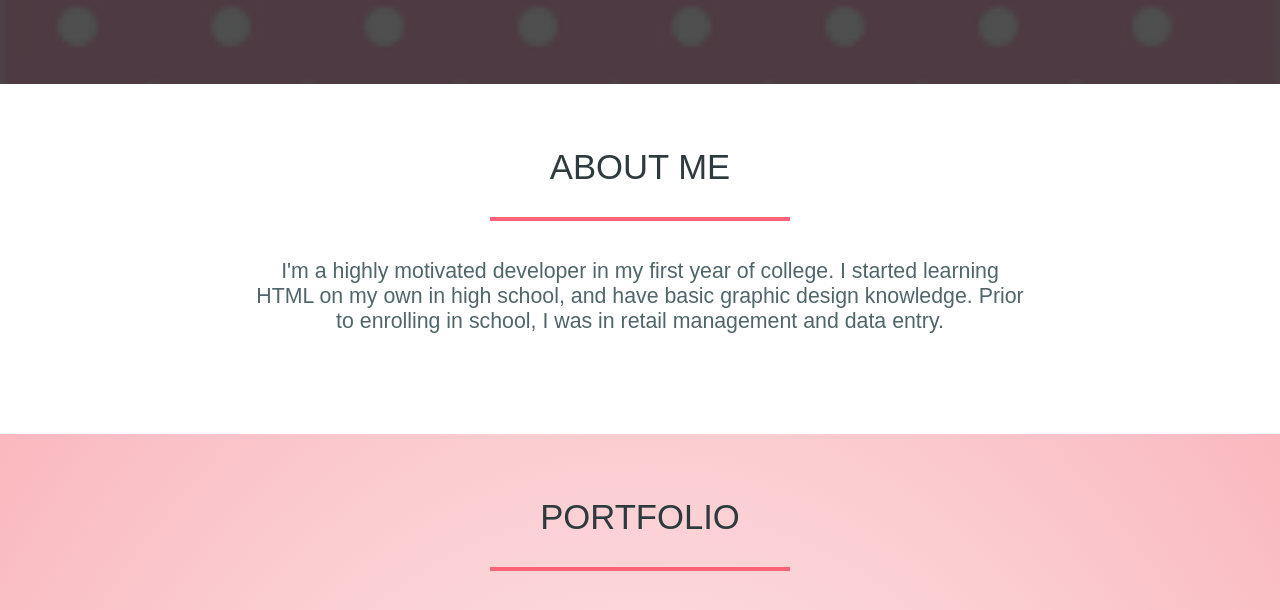
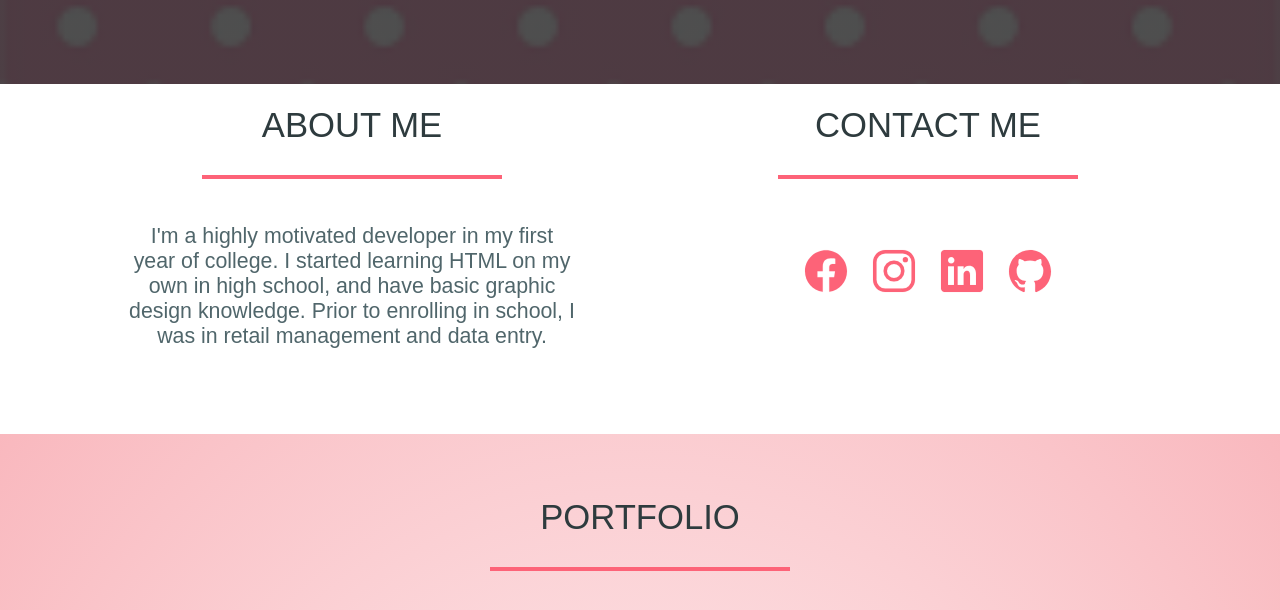
Before and after one commit to Taratiara/Portfolio, a plain HTML site: page Index.html in a window 1280 px wide. Shown: the part 716-1326 px from the top of the page. Drawn offline with nearby package versions, Linux system fonts and the light colour scheme.

Commit message:
last edit

```diff
--- a/Index.html
+++ b/Index.html
@@ -34,10 +34,22 @@
         </header>
 
         <section id="about">
-            <h1 class="headings">ABOUT ME</h1>
-            <p class="about-me">I'm a highly motivated developer in my first year of college. I started learning HTML on my own in high school,
-                and have basic graphic design knowledge. Prior to enrolling in school, I was in retail management and data entry.
-            </p>
+            <div class="about-me">
+                <h1 class="headings">ABOUT ME</h1>
+                <p class="about-me">I'm a highly motivated developer in my first year of college. I started learning HTML on my own in high school,
+                    and have basic graphic design knowledge. Prior to enrolling in school, I was in retail management and data entry.
+                </p>
+            </div>
+
+            <div class="contact-me">
+                <h1 class="headings">CONTACT ME</h1>
+                <div class="socials">
+                    <a href="https://www.facebook.com/tara.maritato"><ion-icon name="logo-facebook" class="social-icons"></ion-icon></a>
+                    <a href="https://www.instagram.com/taratiara789/"><ion-icon name="logo-instagram" class="social-icons"></ion-icon></a>
+                    <a href="https://www.linkedin.com/in/tara-maritato-8813b3152/"><ion-icon name="logo-linkedin" class="social-icons"></ion-icon></a>
+                    <a href="https://github.com/Taratiara"><ion-icon name="logo-github" class="social-icons"></ion-icon></a>
+                </div>
+            </div>
         </section>
 
         <section id="portfolio">
@@ -54,6 +66,10 @@
                 <div class="project">
                     <a href="https://taratiara.github.io/Omnifood/"><img src="images/omnifood.PNG" alt="Omnifood"></a>
                     <a href="https://taratiara.github.io/Omnifood/">Omnifood</a>
+                </div>
+                <div class="project">
+                    <a href="https://soulcartel117.github.io/Rock-Paper-Scissors/"><img src="images/rock.PNG" alt="Rock, Paper, Scissors"></a>
+                    <a href="https://soulcartel117.github.io/Rock-Paper-Scissors/">Rock, Paper, Scissors</a>
                 </div>
 
             </div>
--- a/Style.css
+++ b/Style.css
@@ -60,7 +60,7 @@ div.hero{
     display: flex;
     color: white;
     width: 100%;
-    height: 720px;
+    min-height: 720px;
 }
 
 div.icon{
@@ -87,10 +87,19 @@ p.bio{
 
 section#about{
     width: 100%;
-    height: 350px;
+    min-height: 350px;
     display: flex;
-    flex-direction: column;
     background-color: white;
+}
+
+div.about-me{
+    width: 35%;
+    margin-left: 10%;
+}
+
+div.contact-me{
+    width: 35%;
+    margin-left: 10%;
 }
 
 h1.headings{
@@ -112,20 +121,36 @@ h1.headings::after{
 }
 
 p.about-me{
-    width: 60%;
-    margin-left: auto;
-    margin-right: auto;
     font-size: 16pt;
     text-align: center;
     color: #50666B;
-    margin-top: 3%;
+    margin-top: 10%;
+}
+
+div.socials{
+    display: flex;
+    justify-content: center;
+    text-align: center;
+    margin-left: 20px;
+    margin-top: 15%;
+}
+
+.social-icons{
+    color: #FD6378;
+    font-size: 300%;
+    margin-right: 20px;
+    --ionicon-stroke-width: 20px;
+}
+
+.social-icons:hover{
+    color: #F9B8BE;
 }
 
 section#portfolio{
     display: flex;
     flex-direction: column;
     width: 100%;
-    height: 2000px;
+    min-height: 1800px;
     background-image: radial-gradient(white, #F9B8BE);
 }
 
@@ -136,6 +161,7 @@ h1.portfolio{
 div.projects{
     display: flex;
     flex-direction: column;
+    margin-left: 5%;
     align-items: center;
 }
 
@@ -176,6 +202,7 @@ div.resume{
     margin-right: auto;
     margin-top: 5%;
     width: 60%;
+    min-height: 1100px;
 }
 
 li{
@@ -188,7 +215,7 @@ div.resume-head{
     justify-content: center;
     flex-direction: column;
     width: 100%;
-    height: 200px;
+    min-height: 200px;
     text-align: center;
     border: 1px solid black;
     margin-left: auto;
@@ -227,7 +254,7 @@ div.resume-body{
     background-color: #2E3B3E;
     color: white;
     padding-top: 10px;
-    height: 800px;
+    min-height: 800px;
 }
 
 div.resume-body h3{
@@ -239,6 +266,7 @@ div.left-side{
     display: flex;
     flex-direction: column;
     width: 50%;
+    margin-top: 10px;
     margin-left: 5%;
 }
 
@@ -246,6 +274,7 @@ div.right-side{
     display: flex;
     flex-direction: column;
     width: 50%;
+    margin-top: 10px;
     margin-right: 5%;
     padding-left: 15px;
 }
```
Also changed, not shown: 1 other file.
